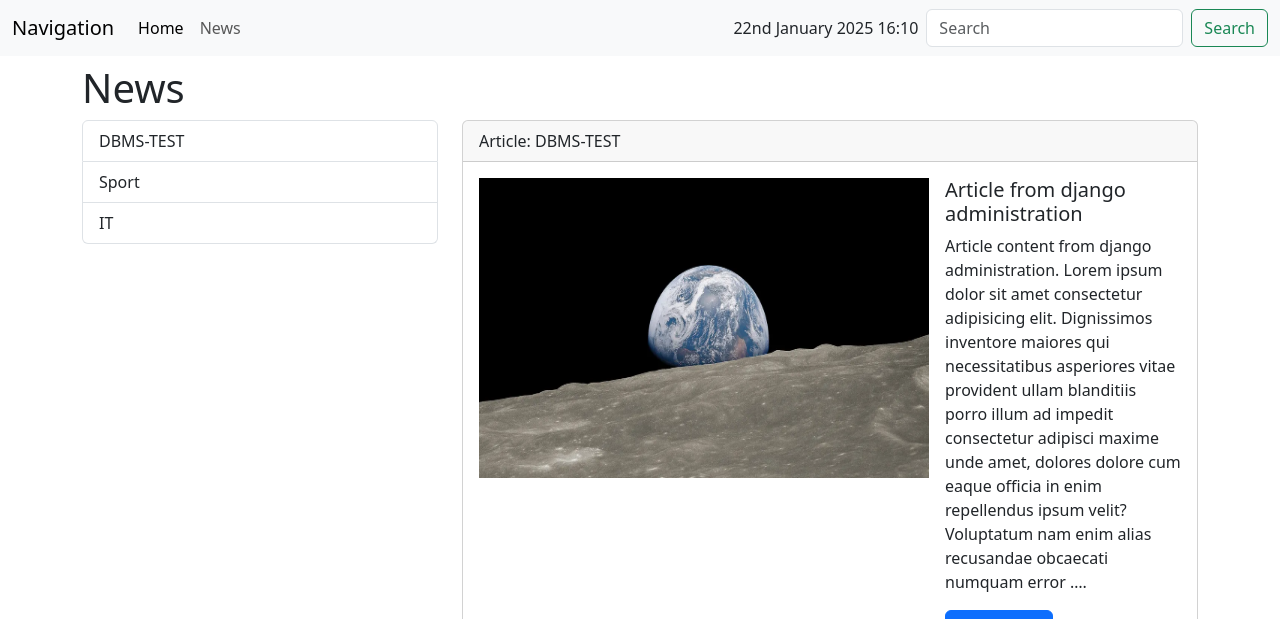
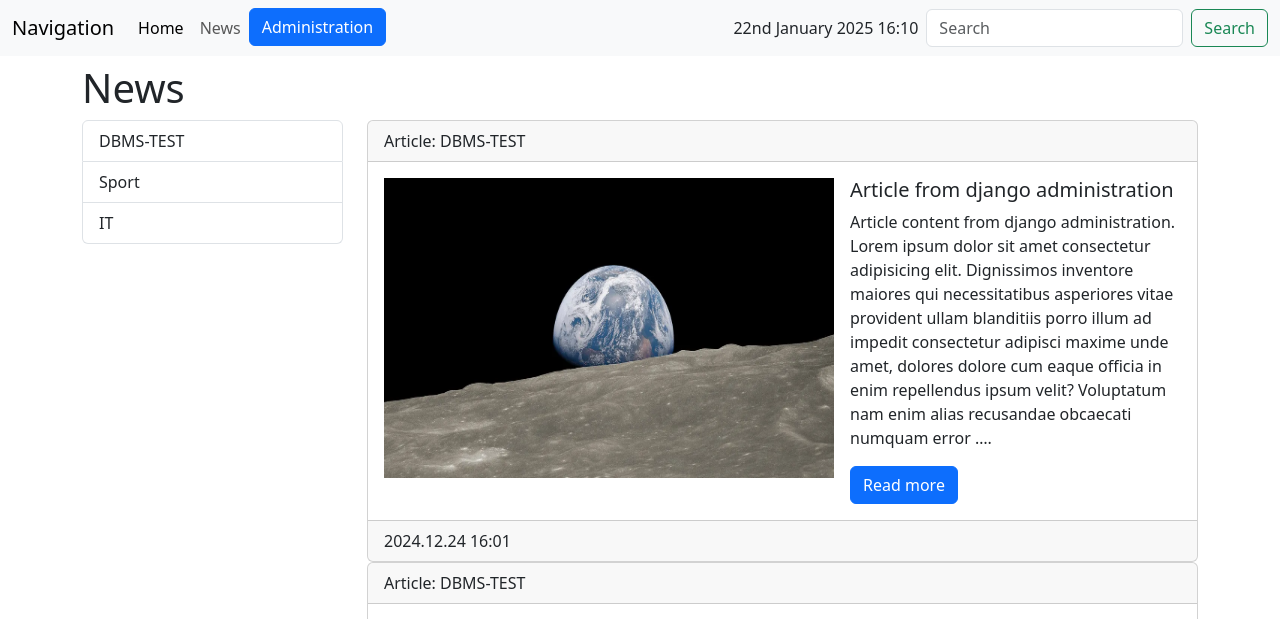
Before and after one commit to partnersinbahamas/django-education, a Django app: page /news/ in a window 1280 px wide. Shown: the top 619 px of the page. Run offline with Django 5.2, Linux system fonts and the light colour scheme; data comes from the database, SQL or seed files in the repository.

Commit message:
refactor: update htmls

```diff
--- a/main/home/templates/home/navbar.html
+++ b/main/home/templates/home/navbar.html
@@ -14,6 +14,9 @@
         <li class="nav-item">
           <a class="nav-link" href="{% url 'news' %}">News</a>
         </li>
+        <li class="nav-item">
+          <a class="btn btn-primary" href="/admin">Administration</a>
+        </li>
       </ul>
 
       <span class="m-2">
--- a/main/news/templates/news/news.html
+++ b/main/news/templates/news/news.html
@@ -71,10 +71,10 @@
   <h1>News</h1>
 
   <div class="row">
-    <div class="col-md-4">
+    <div class="col-md-3">
         {% include 'news/categories.html' %}
     </div>
-    <div class="col-md-8 mb-2">
+    <div class="col-md-9 mb-2">
       {% for article in news %}
         <div class="card">
             <div class="card-header">
```
